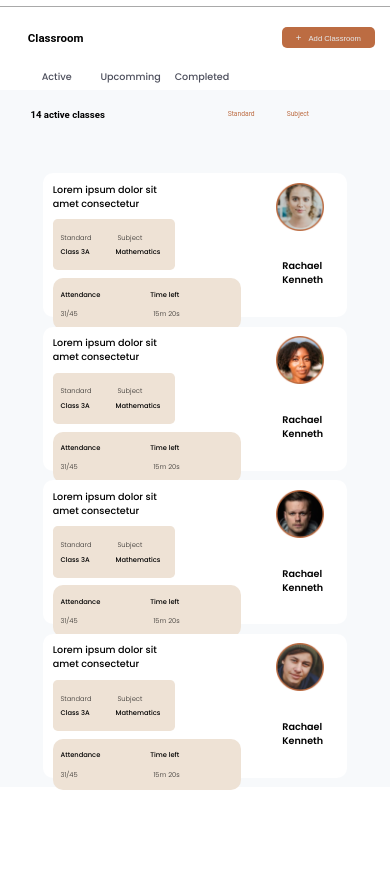
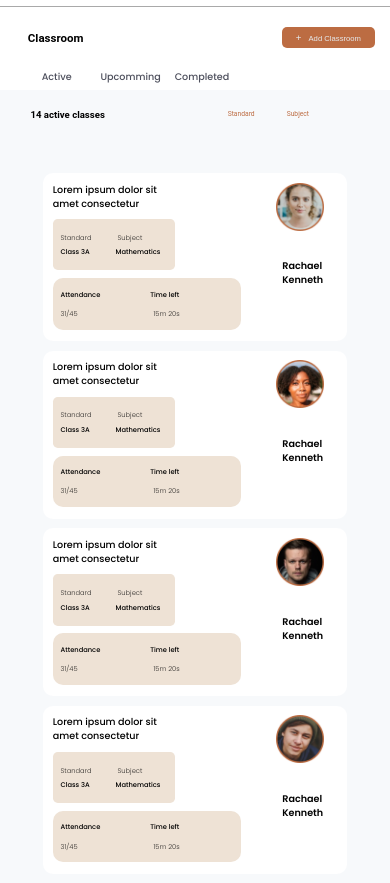
Before and after one commit to hrutik5321/templet, a plain HTML site: page index.html in a window 390 px wide. Shown: the part 52-935 px from the top of the page. Before the commit the page ends 844 px from the top, so only its background shows below. Drawn offline with Linux system fonts and the light colour scheme.

Commit message:
Update style.css

```diff
--- a/css/style.css
+++ b/css/style.css
@@ -52,7 +52,7 @@ html {
 }
 @media (max-width: 662px) {
   .class-content #class-subjects {
-    grid-template-rows: repeat(4, 30rem);
+    grid-template-rows: repeat(4, 35rem);
   }
 }
 @media (max-width: 500px) {
```
